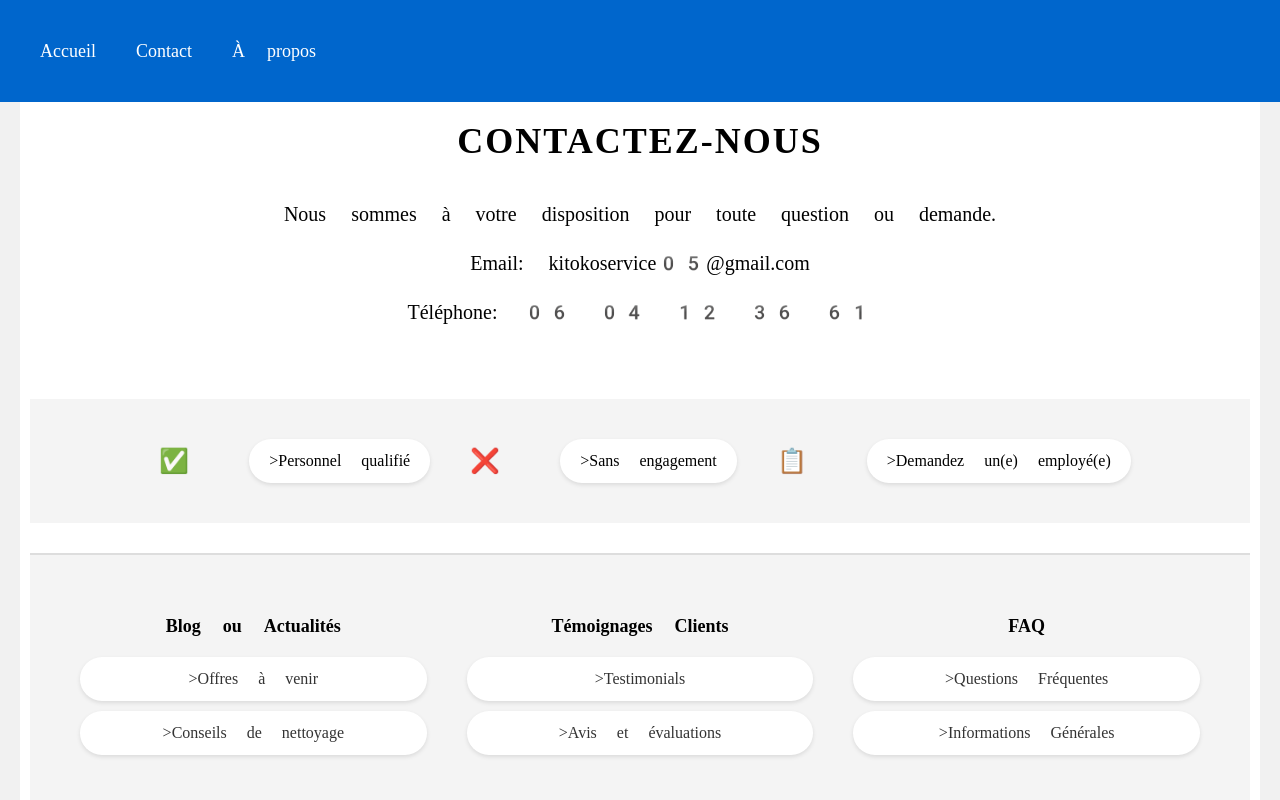
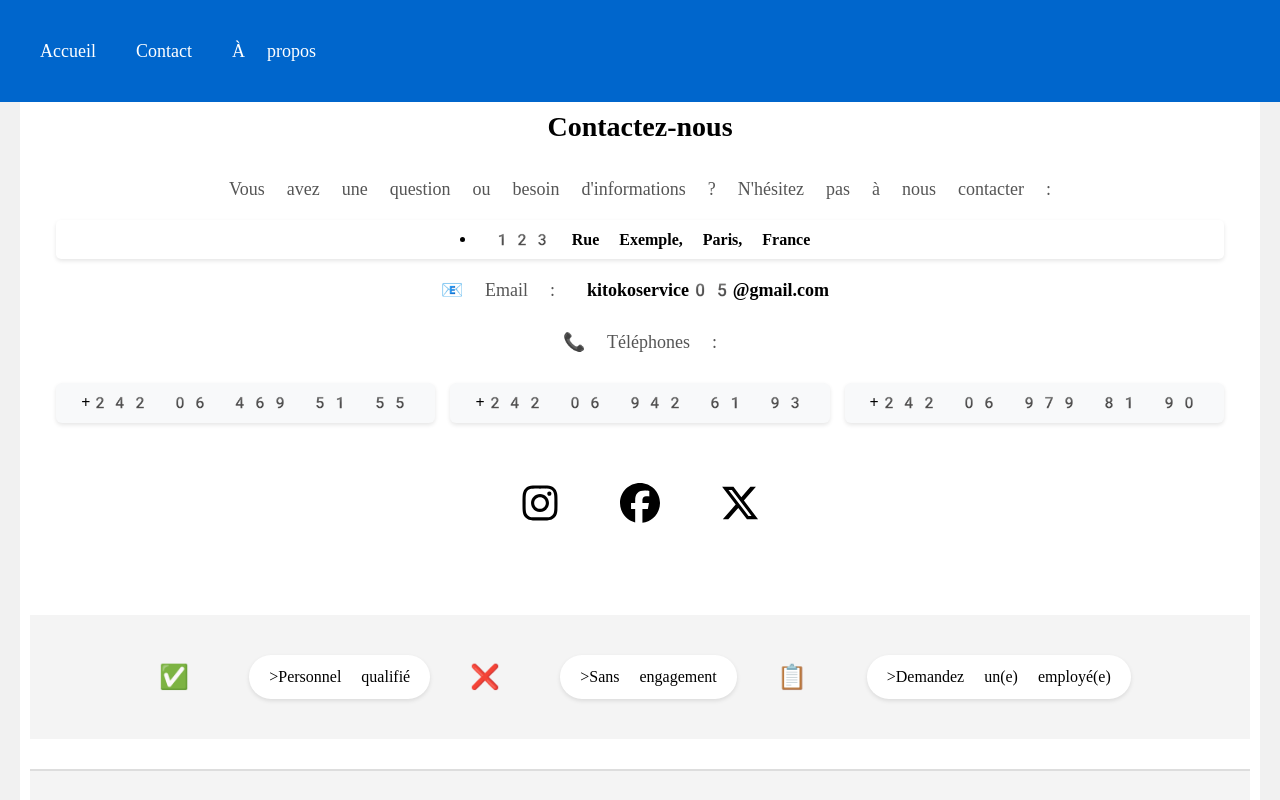
Before and after one commit to LOICKITOKO/kitoko-service, a React (Create React App) app in the folder frontend/: page /contact in a window 1280 px wide. Shown: the top 800 px of the page. Built offline with nearby package versions, Linux system fonts and the light colour scheme.

Commit message:
add task

```diff
--- a/frontend/src/App.js
+++ b/frontend/src/App.js
@@ -52,6 +52,7 @@ import eng2 from './videos/eng2.png';
 import perso1 from './videos/perso1.png';
 import perso2 from './videos/perso2.png';
 import About from './pages/About';
+import Contact from "./pages/Contact"; // Vérifie bien le chemin !
 
 function App() {
   const [formData, setFormData] = useState({
@@ -448,15 +449,6 @@ const csrftoken = Cookies.get('csrftoken');
             </div>
           } />
 
-          <Route path="/contact" element={
-            <div className="contact-page">
-              <h1>Contactez-nous</h1>
-              <p>Nous sommes à votre disposition pour toute question ou demande.</p>
-              <p>Email: kitokoservice05@gmail.com</p>
-              <p>Téléphone: 06 04 12 36 61</p>
-            </div>
-          } />
-
 	  {/* Page Conseils de nettoyage */}
           <Route path="/conseils-de-nettoyage" element={<CleaningTips />} />
 	  <Route path="/" element={<CleaningTips />} />
@@ -489,6 +481,7 @@ const csrftoken = Cookies.get('csrftoken');
 	<Route path="/sans-engagement" element={<SansEngagement image1={eng1} image2={eng2} />} />
         <Route path="/personnel-qualifie" element={<PersonnelQualifie image1={perso1} image2={perso2} />} />
 	<Route path="/image-slider" element={<ImageSlider />} />
+	<Route path="/contact" element={<Contact />} /> {/* Page contact */}
         </Routes>
 
 	  {/* Nouveau Footer avant l'existant */}
--- /dev/null
+++ b/frontend/src/pages/Contact.css
@@ -0,0 +1,76 @@
+.contact-container {
+  text-align: center;
+  padding: 50px 20px;
+  background: none; /* Supprime le fond */
+  max-width: 100%; /* Utilise toute la largeur */
+  margin: 0 auto; /* Centre le contenu */
+  box-shadow: none; /* Supprime l'ombre */
+}
+
+.contact-container h2 {
+  font-size: 28px;
+  color: black;
+  margin-bottom: 15px;
+}
+
+.contact-container p {
+  font-size: 18px;
+  margin: 10px 0;
+  color: #555;
+}
+
+.contact-container a {
+  color: black;
+  text-decoration: none;
+  font-weight: bold;
+}
+
+.social-icons {
+  display: flex;
+  justify-content: center;
+  gap: 20px; /* Ajoute un espace entre les icônes */
+  margin-top: 20px;
+}
+
+.social-icons a {
+  font-size: 50px; /* Augmente la taille des icônes */
+  transition: transform 0.3s ease-in-out;
+}
+
+.social-icons a:hover {
+  transform: scale(1.3); /* Zoom plus marqué au survol */
+}
+
+.phone-list a,
+.contact-container p a {
+  color: #000; /* Met en noir */
+  text-decoration: none;
+  font-weight: bold;
+}
+
+.phone-list {
+  list-style: none;
+  padding: 0;
+  display: flex;
+  justify-content: center; /* Aligner les numéros sur la même ligne */
+  gap: 15px; /* Espacement entre les cases */
+}
+
+.phone-list li {
+  font-size: 16px;
+  background: #f8f9fa; /* Fond léger */
+  padding: 8px 15px; /* Taille des cases ajustée */
+  border-radius: 6px;
+  transition: transform 0.3s ease-in-out, box-shadow 0.3s ease-in-out;
+  box-shadow: 0 2px 4px rgba(0, 0, 0, 0.1);
+}
+
+.phone-list a {
+  white-space: nowrap; /* Empêche le texte de passer à la ligne */
+}
+
+/* Effets d'animation */
+.phone-list li:hover {
+  transform: scale(1.05) translateY(-3px); /* Zoom + léger mouvement vers le haut */
+  box-shadow: 0 4px 8px rgba(0, 0, 0, 0.2);
+}
--- /dev/null
+++ b/frontend/src/pages/Contact.js
@@ -0,0 +1,37 @@
+import React from "react";
+import { FaInstagram, FaFacebook, FaXTwitter } from "react-icons/fa6";
+import "./Contact.css"; // Assure-toi d'avoir ce fichier CSS
+
+const Contact = () => {
+  return (
+    <div className="contact-container">
+      <h2>Contactez-nous</h2>
+      <p>Vous avez une question ou besoin d'informations ? N'hésitez pas à nous contacter :</p>
+
+      <li><a href="123 Rue Exemple, Paris, France">123 Rue Exemple, Paris, France</a></li>
+
+      <p>📧 Email : <a href="kitokoservice05@gmail.com">kitokoservice05@gmail.com</a></p>
+
+      <p>📞 Téléphones :</p>
+      <ul className="phone-list">
+        <li><a href="tel:+242 06 469 51 55">+242 06 469 51 55</a></li>
+        <li><a href="tel:+242 06 942 61 93">+242 06 942 61 93</a></li>
+        <li><a href="tel:+242 06 979 81 90">+242 06 979 81 90</a></li>
+      </ul>
+
+      <div className="social-icons">
+        <a href="https://www.instagram.com" target="_blank" rel="noopener noreferrer">
+          <FaInstagram size={60} color="#E4405F" />
+        </a>
+        <a href="https://www.facebook.com" target="_blank" rel="noopener noreferrer">
+          <FaFacebook size={60} color="#1877F2" />
+        </a>
+        <a href="https://twitter.com" target="_blank" rel="noopener noreferrer">
+          <FaXTwitter size={60} color="#000000" />
+        </a>
+      </div>
+    </div>
+  );
+};
+
+export default Contact;
```
Also changed, not shown: 1 other file (tests, documents, lock files or other folders).
